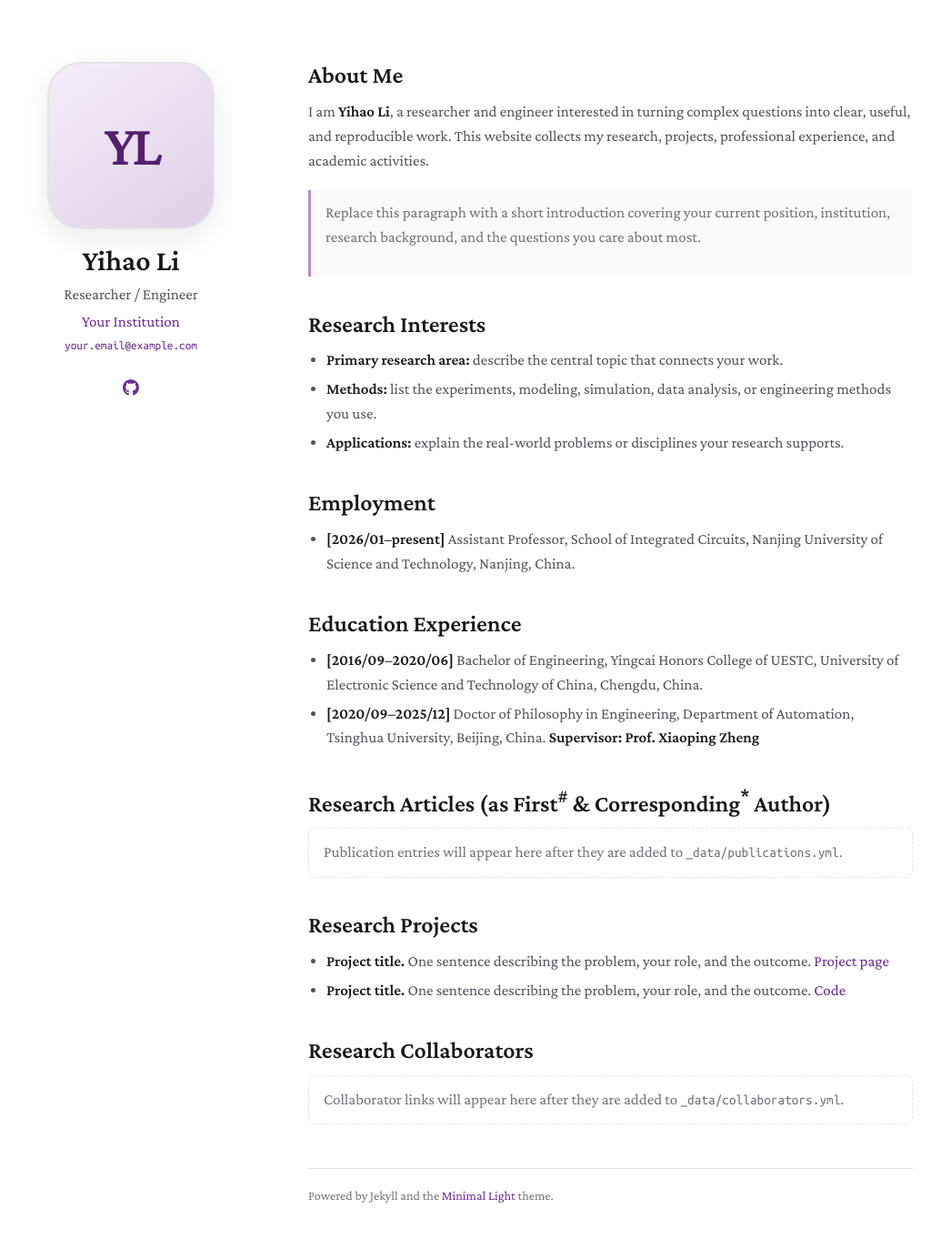
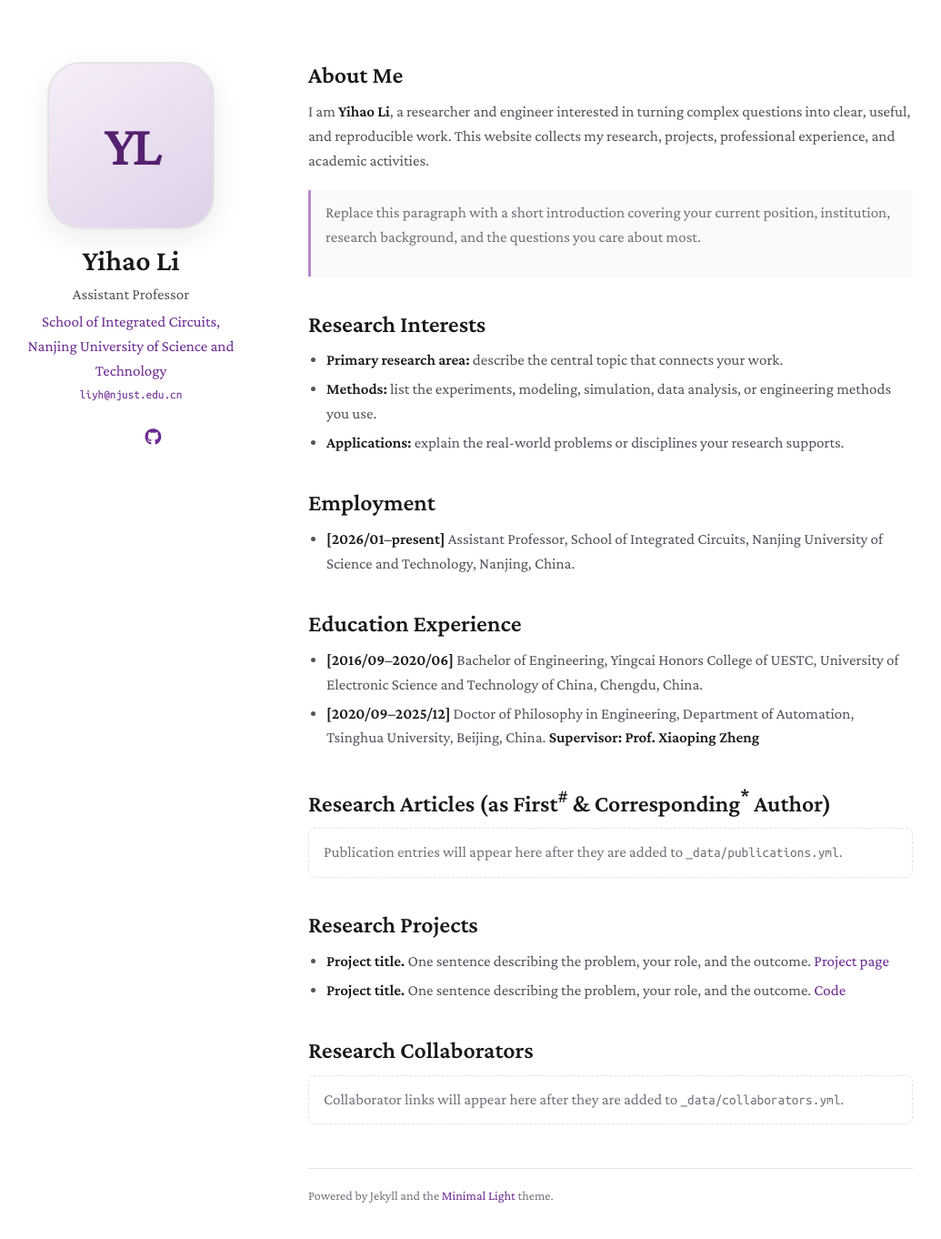
Before and after one commit to Avopears/Yihaoli.github.io, a Jekyll site: the page built from index.md, in a window 1280 px wide and 1392 px high. Shown: the top 1362 px of the window at 91% size, without its empty margins (126-1161 px from the left). Built offline with Jekyll 4.4.1, drawn with Linux system fonts in a browser that asks for light colours; a style sheet for code colours, icons or effects is not loaded; our own code applies the rules of GitHub Pages for plain Markdown files.

Commit message:
Update profile contact links

```diff
--- a/_config.yml
+++ b/_config.yml
@@ -1,9 +1,9 @@
 # Basic profile information
 title: Yihao Li
-position: Researcher / Engineer
-affiliation: Your Institution
-affiliation_link: "#"
-email: your.email@example.com
+position: Assistant Professor
+affiliation: School of Integrated Circuits, Nanjing University of Science and Technology
+affiliation_link: https://www.njust.edu.cn/
+email: liyh@njust.edu.cn
 avatar_initials: YL
 
 # Site address for this project repository
@@ -17,7 +17,7 @@ keywords: Yihao Li, academic homepage, research, portfolio
 description: Yihao Li's academic homepage, research portfolio, publications, projects, and professional experience.
 
 # Profile links — leave a value empty to hide that icon.
-google_scholar:
+google_scholar: https://scholar.google.com/citations?user=fQeDOhAAAAAJ&hl=en
 cv_link:
 github_link: https://github.com/Avopears
 linkedin:
```
